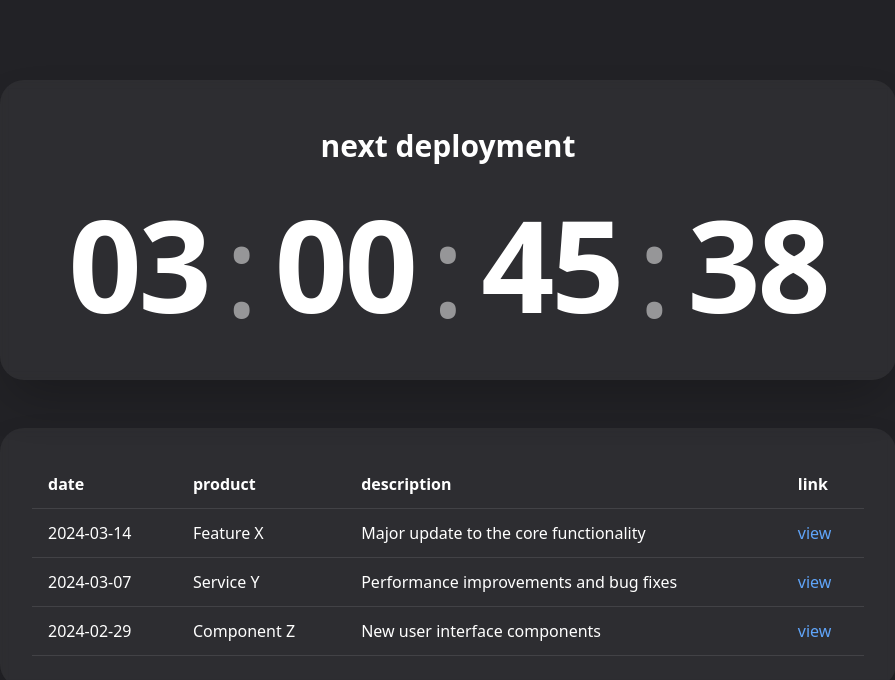
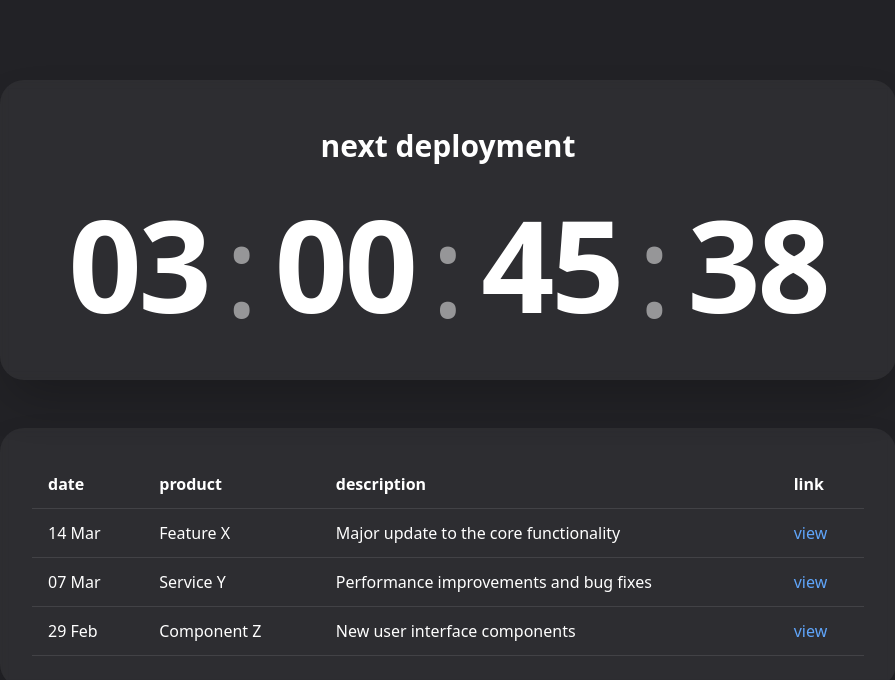
Before and after one commit to yourboybean/deployment-countdown, a React (Vite) app: page / in a window 1280 px wide. Shown: the top 680 px of the page, without its empty margins (192-1087 px from the left). Built offline with nearby package versions, Linux system fonts and the light colour scheme.

Commit message:
Shorten date format
The date format in the deployment log table has been modified to be shorter.

```diff
--- a/src/components/CountdownTimer.tsx
+++ b/src/components/CountdownTimer.tsx
@@ -1,3 +1,4 @@
+
 import React, { useState, useEffect } from "react";
 
 interface TimeLeft {
@@ -14,22 +15,22 @@ interface DeploymentLog {
   link: string;
 }
 
-// Example deployment logs
+// Example deployment logs with shorter date format
 const deploymentLogs: DeploymentLog[] = [
   {
-    date: "2024-03-14",
+    date: "14 Mar",
     product: "Feature X",
     description: "Major update to the core functionality",
     link: "https://example.com/release-1",
   },
   {
-    date: "2024-03-07",
+    date: "07 Mar",
     product: "Service Y",
     description: "Performance improvements and bug fixes",
     link: "https://example.com/release-2",
   },
   {
-    date: "2024-02-29",
+    date: "29 Feb",
     product: "Component Z",
     description: "New user interface components",
     link: "https://example.com/release-3",
```
